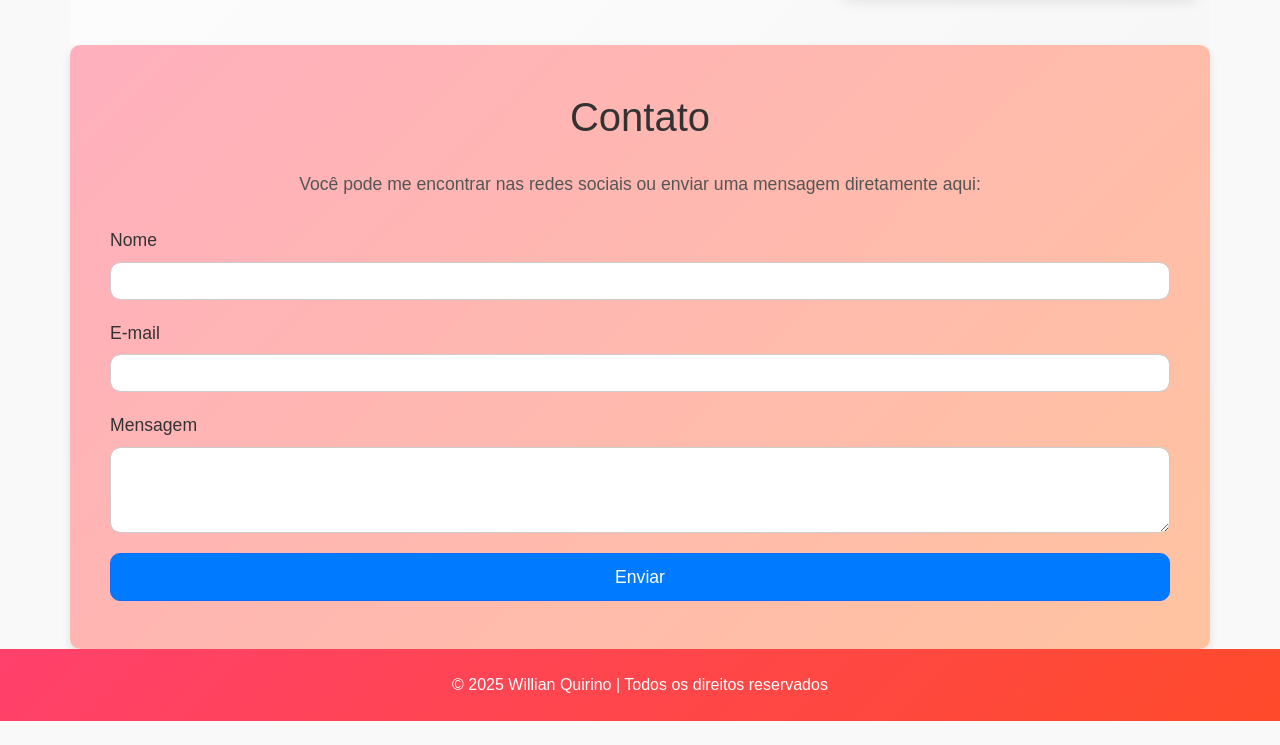
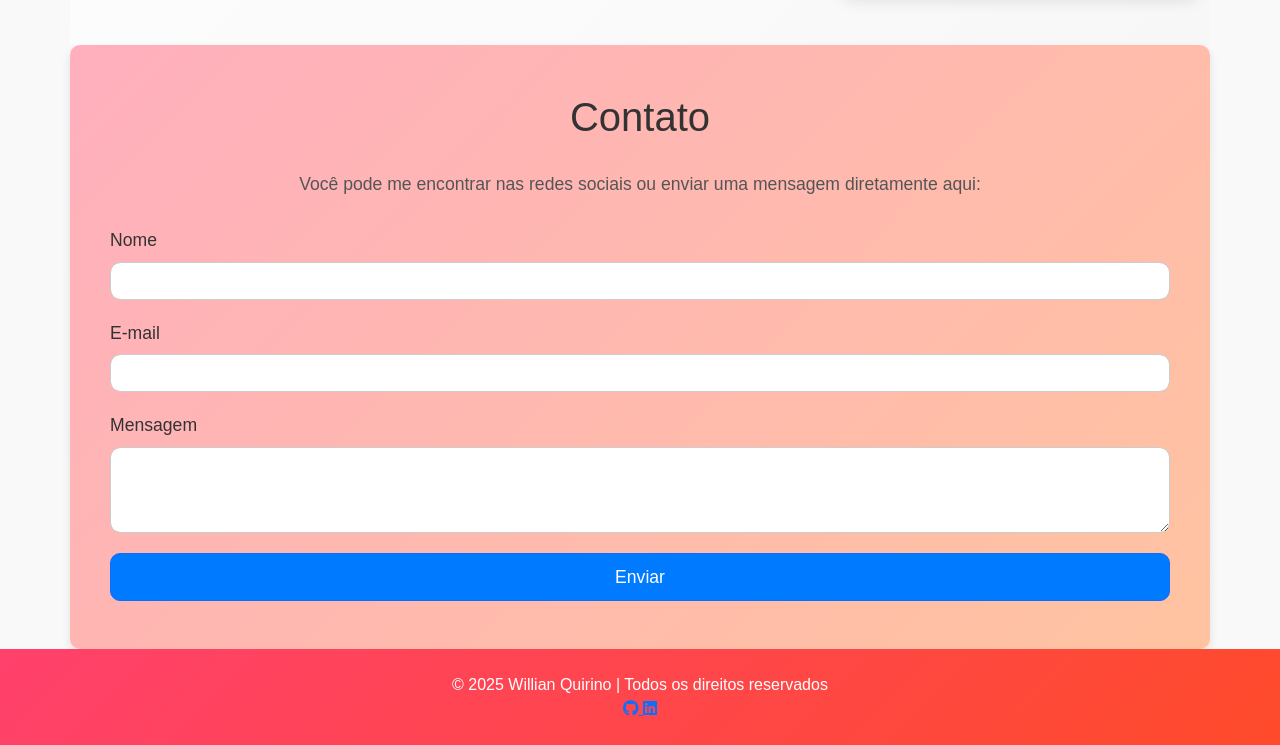
Before and after one commit to quirinowillian/meuportifolio, a plain HTML site: page index.html in a window 1280 px wide. Shown: the part 1302-2047 px from the top of the page. Before the commit the page ends 2023 px from the top, so only its background shows below. Drawn offline with nearby package versions, Linux system fonts and the light colour scheme.

Commit message:
Update index.html

```diff
--- a/index.html
+++ b/index.html
@@ -7,6 +7,8 @@
     <!-- Link do Bootstrap CSS -->
     <link href="https://cdn.jsdelivr.net/npm/bootstrap@5.3.0-alpha1/dist/css/bootstrap.min.css" rel="stylesheet">
     <link rel="stylesheet" href="styles.css">
+    <link rel="stylesheet" href="https://cdnjs.cloudflare.com/ajax/libs/font-awesome/6.5.1/css/all.min.css">
+
 </head>
 <body>
 
@@ -140,12 +142,22 @@
         </form>
     </section>
 
-    <!-- Rodapé -->
-    <footer class="text-center py-4">
-        <p>&copy; 2025 Willian Quirino | Todos os direitos reservados</p>
-    </footer>
+  <!-- Rodapé -->
+  <footer class="text-center py-4">
+    <p>&copy; 2025 Willian Quirino | Todos os direitos reservados</p>
+    <div>
+        <a href="https://github.com/quirinowillian" target="_blank" class="social-icon">
+            <i class="fab fa-github"></i>
+        </a>
+        <a href="https://www.linkedin.com/in/willian-quirino-963bbb229/" target="_blank" class="social-icon">
+            <i class="fab fa-linkedin"></i>
+        </a>
+    </div>
+</footer>
 
-    <!-- Scripts do Bootstrap -->
+
+
+<!-- Scripts do Bootstrap -->
     <script src="https://cdn.jsdelivr.net/npm/@popperjs/core@2.11.6/dist/umd/popper.min.js"></script>
     <script src="https://cdn.jsdelivr.net/npm/bootstrap@5.3.0-alpha1/dist/js/bootstrap.min.js"></script>
 </body>
```
